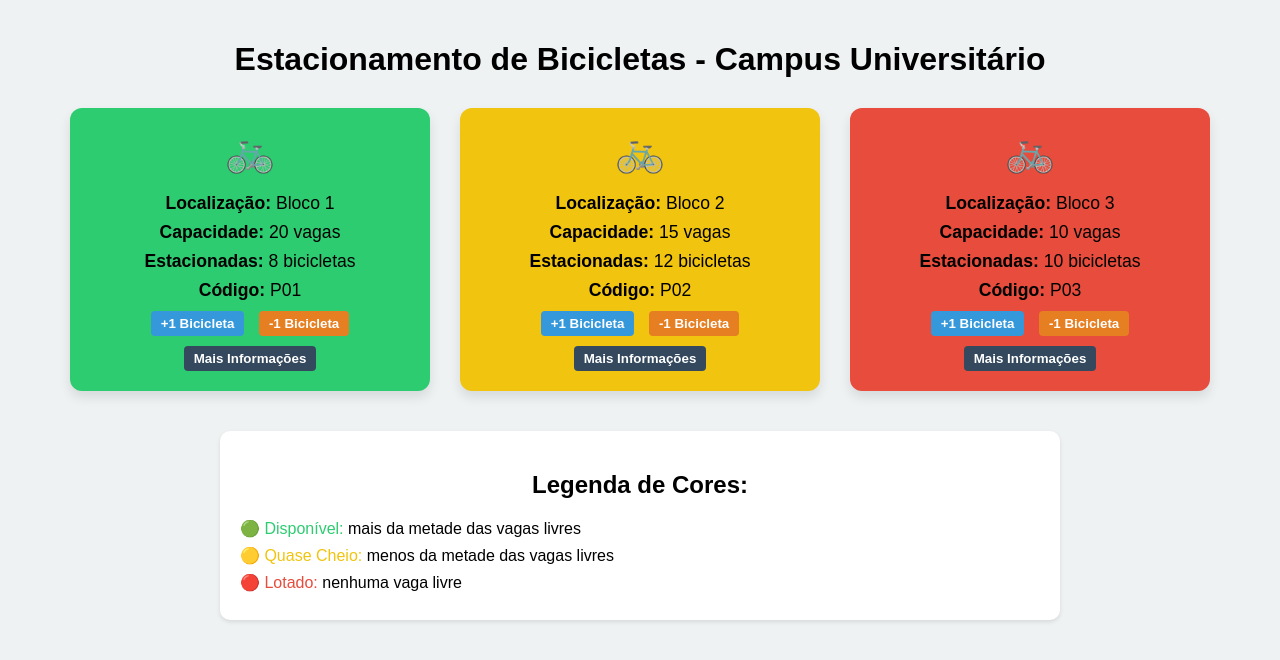
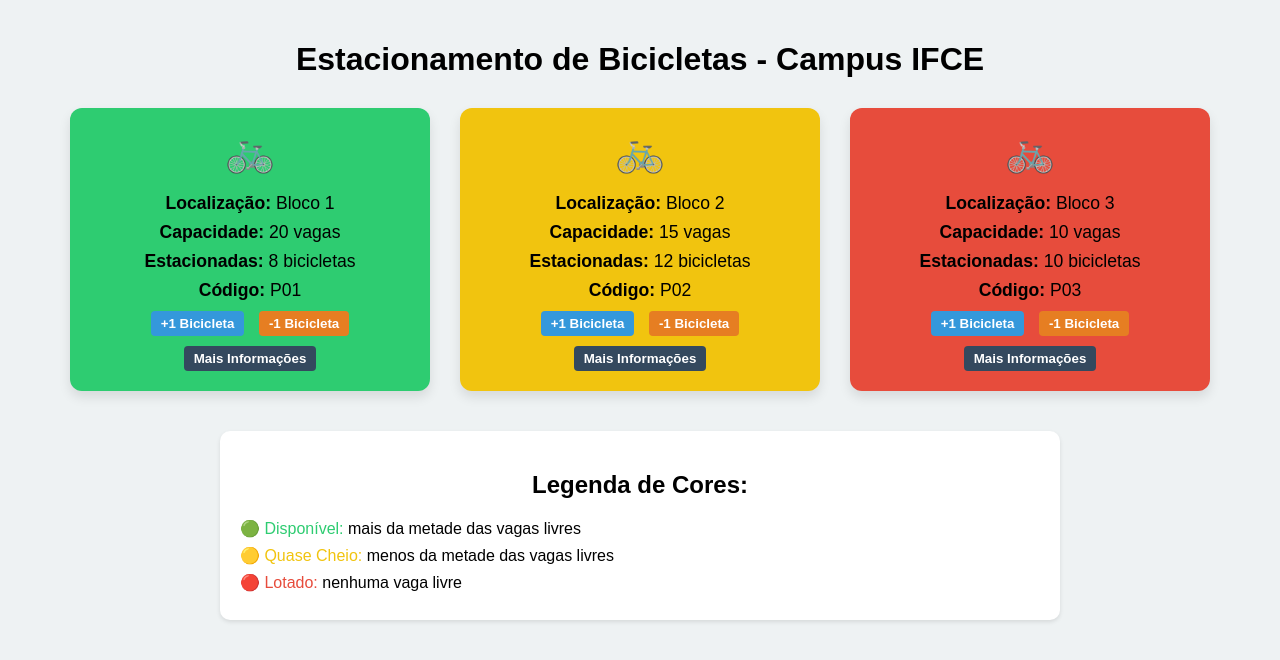
Before and after one commit to sh4dow67/trabalho-3, a plain HTML site: page index.html in a window 1280 px wide. Drawn offline with Linux system fonts and the light colour scheme.

Commit message:
Update index.html

```diff
--- a/index.html
+++ b/index.html
@@ -7,7 +7,7 @@
   <link rel="stylesheet" href="style.css" />
 </head>
 <body>
-  <h1>Estacionamento de Bicicletas - Campus Universitário</h1>
+  <h1>Estacionamento de Bicicletas - Campus IFCE</h1>
 
   <div id="container" class="container"></div>
 
```
